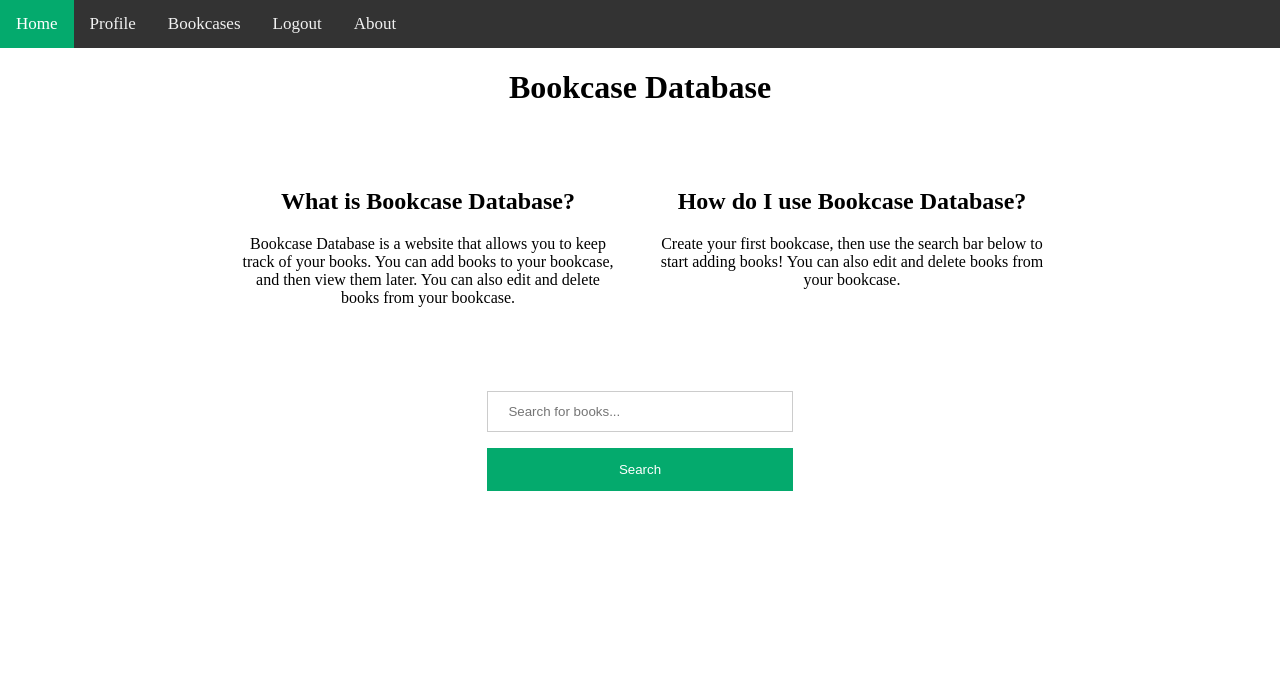
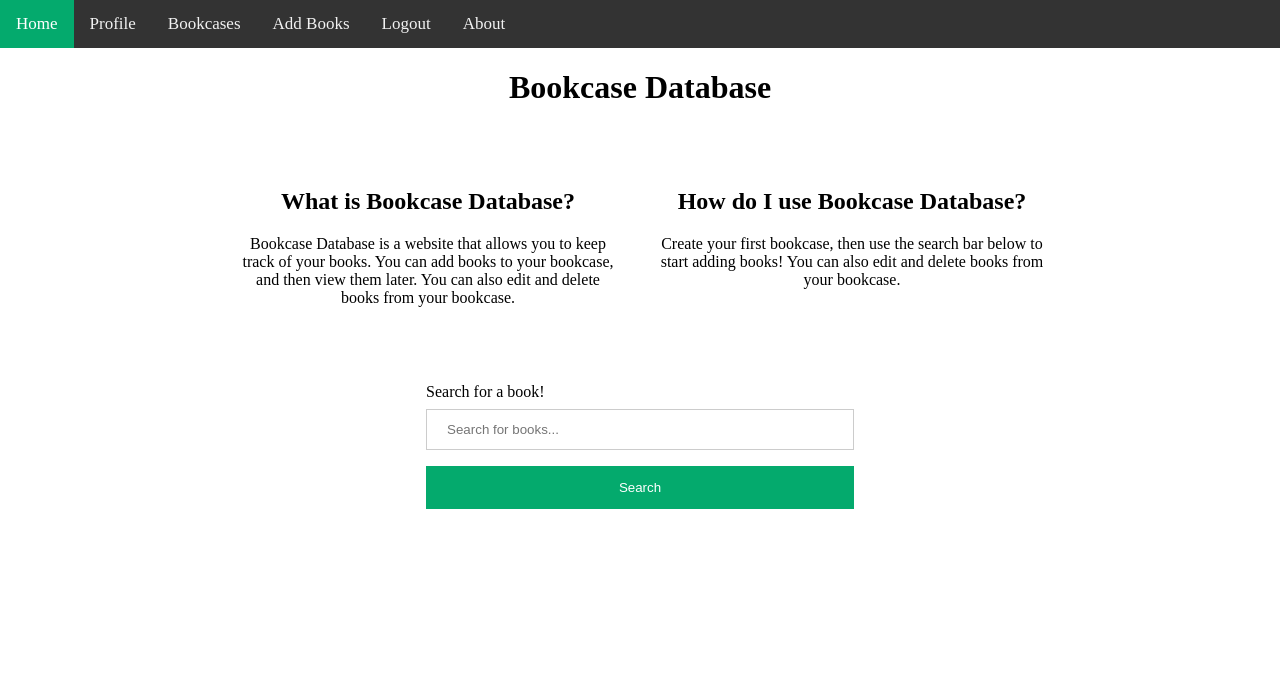
Before and after one commit to MyPetLobster/bookcase-database, a Flask app: page / in a window 1280 px wide. Shown: the top 690 px of the page. Run offline with Flask 3, Linux system fonts and the light colour scheme; the visitor is signed in with stand-in values (Sample User, id 1).

Commit message:
Connect home search to add-book route

```diff
--- a/website/templates/add_book.html
+++ b/website/templates/add_book.html
@@ -53,7 +53,7 @@ content %}
             src="{{ book['volumeInfo']['imageLinks']['thumbnail'] }}"
             alt="{{ book['volumeInfo']['title'] }} Cover"
             {% else %}
-            src="https://via.placeholder.com/150"
+            src="https://dummyimage.com/130x170/e3e3e3/0d0d0d.jpg&text=No+Image+Available"
             alt="Placeholder Image"
             {% endif %}
           />
@@ -74,7 +74,6 @@ content %}
           <p>Year: {{ book['volumeInfo']['publishedDate'].split("-")[0] }}</p>
           <p>Pages: {{ book['volumeInfo']['pageCount'] }}</p>
           <p>Google Books Rating: {{ book['volumeInfo']['averageRating'] }}</p>
-          <p>Goodreads Rating: IMPLEMENT THIS?</p>
         </div>
       </div>
       {% endfor %}
--- a/website/templates/base.html
+++ b/website/templates/base.html
@@ -17,6 +17,7 @@
       {% if user.is_authenticated %}
       <a href="/profile">Profile</a>
       <a href="/bookcases">Bookcases</a>
+      <a href="/add-book">Add Books</a>
       <a href="/logout">Logout</a>
       <a href="/about">About</a>
       {% else %}
--- a/website/templates/home.html
+++ b/website/templates/home.html
@@ -14,8 +14,9 @@
         </div>
     </div>
     <div class="searchbar home-search">
-        <form action="#" class="home-search-form" method="post">
-            <input type="text" placeholder="Search for books..." name="search" id="search" required>
+        <form action="/add-book/" class="home-search-form" method="post">
+            <label for="general-search">Search for a book!</label>
+            <input type="text" placeholder="Search for books..." name="general-search" id="general-search" required>
             <button type="submit">Search</button>
         </form>
     </div>
--- a/website/views.py
+++ b/website/views.py
@@ -50,7 +50,6 @@ def bookcase(id):
         year = request.form.get('year')
         pages = request.form.get('pages')
         user_rating = request.form.get('user-rating')
-        goodreads_rating = request.form.get('goodreads-rating')
         genre = request.form.get('genre')
 
         # Get the current bookcase
@@ -62,7 +61,7 @@ def bookcase(id):
                 # Create a new book
                 new_book = Book(
                     title=title, author=author, isbn=isbn, year=year, pages=pages,
-                    user_rating=user_rating, goodreads_rating=goodreads_rating, genre=genre
+                    user_rating=user_rating, genre=genre
                 )
 
                 # Add the book to the current bookcase
@@ -99,6 +98,7 @@ def book(id):
 def add_book():
     bookcases = Bookcase.query.filter_by(owner_id=current_user.id).all()
     if request.method == 'POST':
+
         # first check if they submit data in "create bookcase" form
         if request.form.get('bookcase-name'):
             name = request.form.get('bookcase-name')
@@ -108,6 +108,7 @@ def add_book():
             db.session.commit()
             # refresh page
             return redirect(url_for('views.add_book'))
+
         # Check if user submits the search form which includes author, title and isbn fields
         elif request.form.get('author') or request.form.get('title') or request.form.get('isbn'):
             author = ''
@@ -154,6 +155,19 @@ def add_book():
             print(type(dict))
 
             return render_template("add_book.html", user=current_user, books=dict['items'], bookcases=bookcases)
+        elif request.form.get('general-search'):
+            general_search = request.form.get('general-search')
+            general_search = general_search.split()
+            general_search = "+".join(general_search)
+            api_key = os.environ.get('GOOGLE_BOOKS_API_KEY')
+            query_params = {
+                'q': general_search,
+                'key': api_key,
+            }
+            url = f"https://www.googleapis.com/books/v1/volumes?{urlencode(query_params)}"
+            data = urllib.request.urlopen(url).read()
+            dict = json.loads(data)
+            return render_template("add_book.html", user=current_user, books=dict['items'], bookcases=bookcases)
 
         else:
             # Handle integrity error (e.g., if the book already exists)
```
